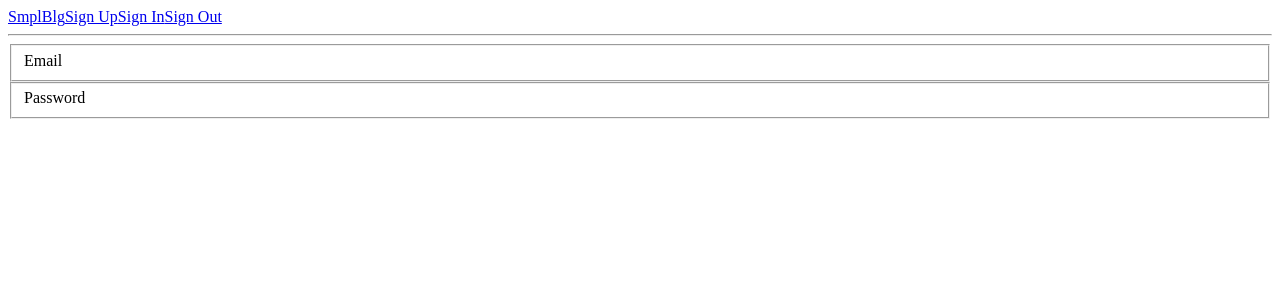
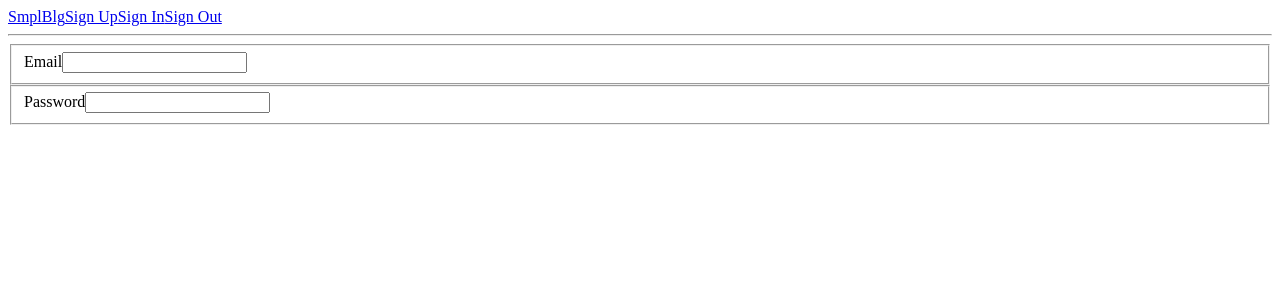
Before and after one commit to PierreDV/blog_front_end, a React app: page /signup in a window 1280 px wide. Shown: the top 300 px of the page. Built offline with nearby package versions, Linux system fonts and the light colour scheme; the HTML template or start-up script is replaced by a standard one.

Commit message:
setup redux form and use reduxform feilds in signup form

```diff
--- a/src/components/auth/Signup.js
+++ b/src/components/auth/Signup.js
@@ -1,4 +1,5 @@
 import React, { Component } from 'react';
+import { reduxForm, Field } from 'redux-form';
 
 class Signup extends Component {
   render() {
@@ -6,13 +7,25 @@ class Signup extends Component {
       <form>
         <fieldset>
           <label>Email</label>
+          <Field
+            name="email"
+            type="text"
+            component="input"
+            autComplete="none"
+          />
         </fieldset>
         <fieldset>
           <label>Password</label>
+          <Field
+            name="password"
+            type="password"
+            component="input"
+            autoComplete="none"
+          />
         </fieldset>
       </form>
     );
   }
 }
 
-export default Signup;
+export default reduxForm({ form: 'signup' })(Signup);
--- a/src/index.js
+++ b/src/index.js
@@ -1,11 +1,11 @@
 import React from 'react';
 import ReactDOM from 'react-dom';
 import { BrowserRouter, Route } from 'react-router-dom';
+import { Provider } from 'react-redux';
 import { createStore, applyMiddleware } from 'redux';
 import ReduxThunk from 'redux-thunk';
-import { Provider } from 'react-redux';
+
 import rootReducer from './reducers/rootReducer';
-
 import App from './components/App';
 import Home from './containers/Home';
 import Post from './containers/Post';
--- /dev/null
+++ b/src/reducers/authReducer.js
@@ -0,0 +1,8 @@
+const INITIAL_STATE = {
+  authenticated: '',
+  errorMessage: ''
+};
+
+export default (state = INITIAL_STATE, action) => {
+  return state;
+}
--- a/src/reducers/rootReducer.js
+++ b/src/reducers/rootReducer.js
@@ -1,6 +1,10 @@
 import { combineReducers } from 'redux';
-import postsReducer from './postsReducer';
+import { reducer as formReducer } from 'redux-form';
+import auth from './authReducer';
+import posts from './postsReducer';
 
 export default combineReducers({
-  posts: postsReducer
+  auth,
+  form: formReducer,
+  posts
 });
```
